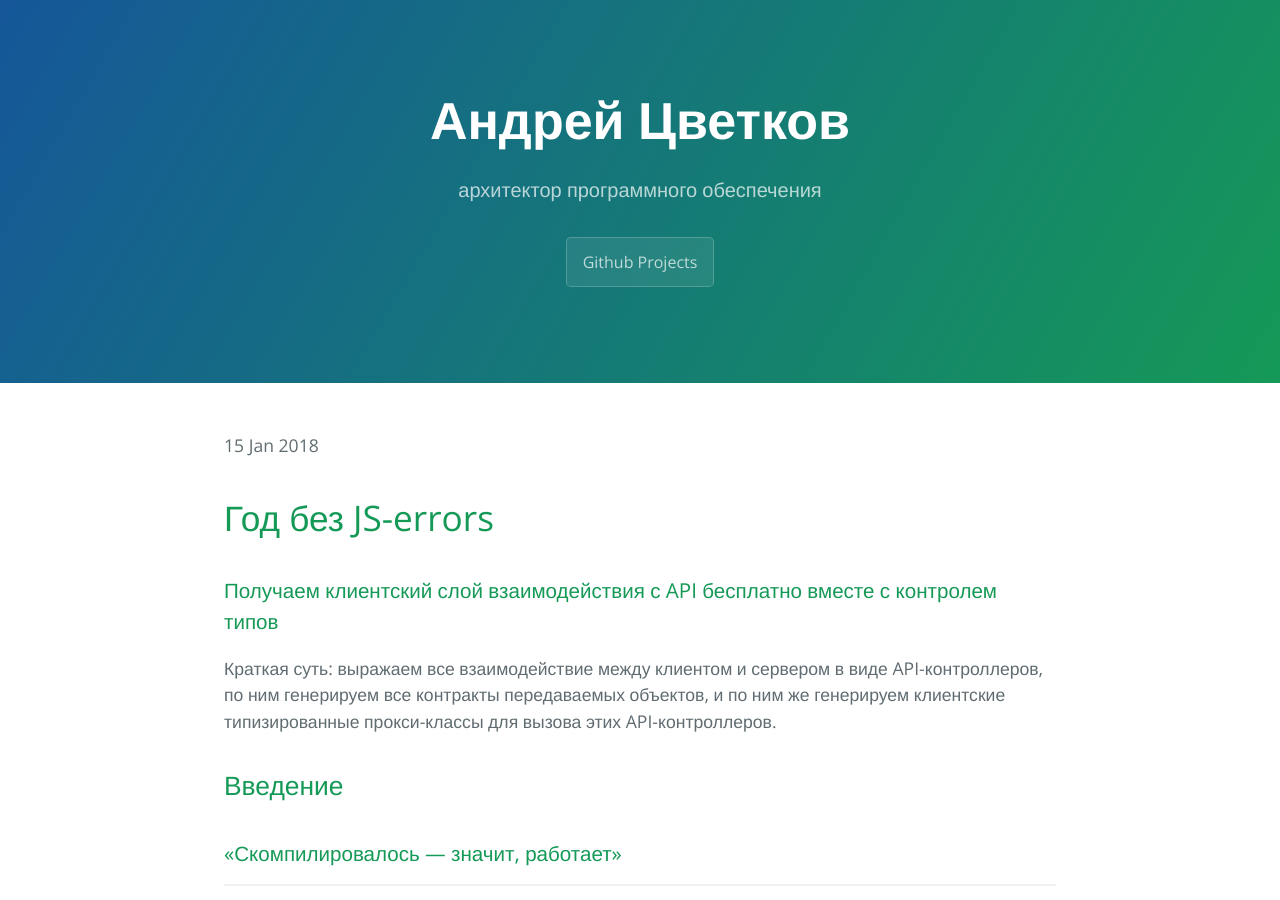
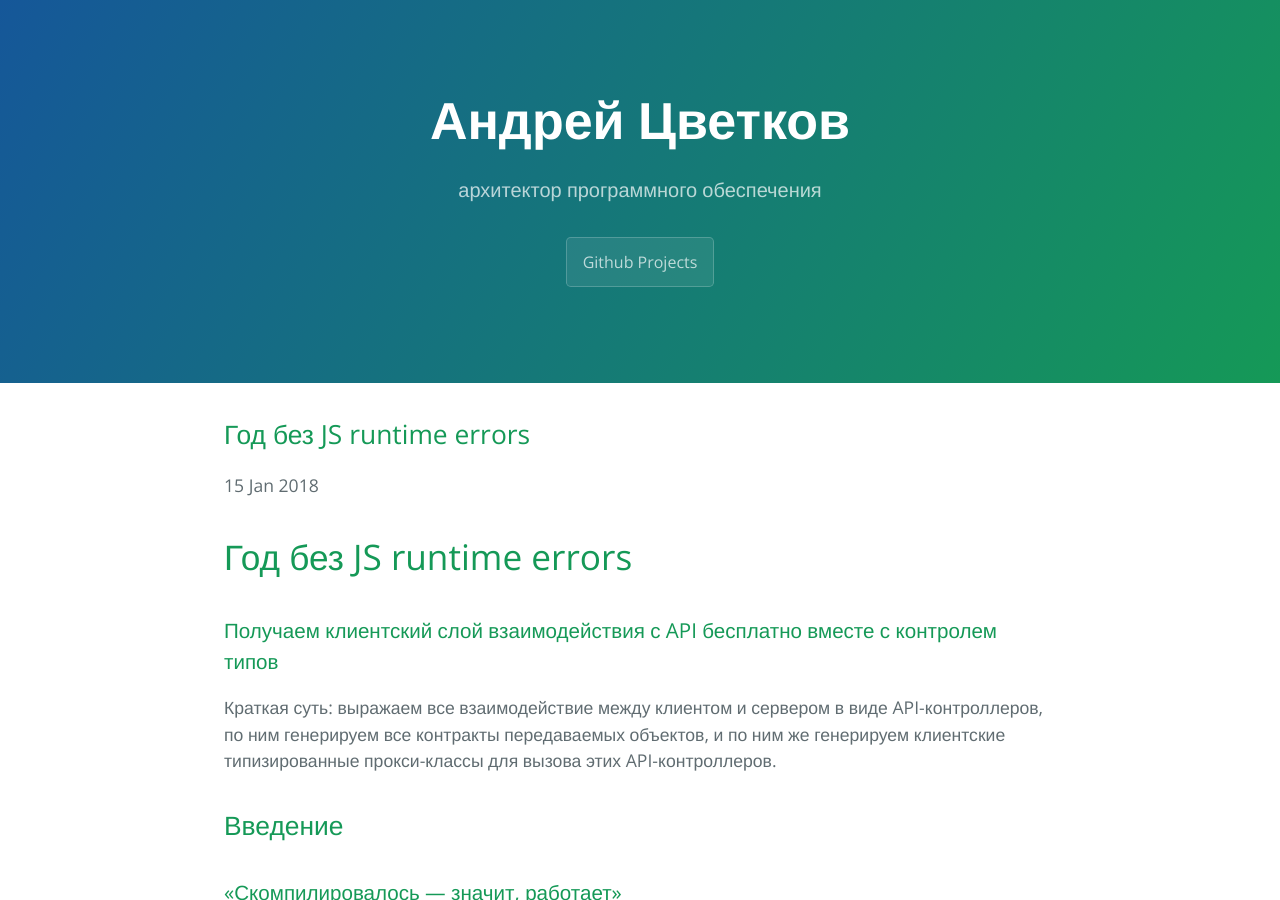
Before and after one commit to AndreyTsvetkov/andreytsvetkov.github.io, a Jekyll site: the page built from _posts/2018-01-15-typed-front-to-backend-communication.markdown, in a window 1280 px wide and 900 px high. Built offline with Jekyll 4.4.1, drawn with Linux system fonts in a browser that asks for light colours; our own code applies the rules of GitHub Pages for plain Markdown files.

Commit message:
настройка статьи

```diff
--- a/_posts/2018-01-15-typed-front-to-backend-communication.markdown
+++ b/_posts/2018-01-15-typed-front-to-backend-communication.markdown
@@ -1,4 +1,12 @@
-# Год без JS-errors
+---
+layout: post
+title:  "typed-front-to-backend-communication"
+caption: "Год без JS runtime errors"
+date:   2018-01-15 11:00:00 +0300
+categories: typescript
+---
+
+# Год без JS runtime errors
 
 ### Получаем клиентский слой взаимодействия с API бесплатно вместе с контролем типов
 
```
